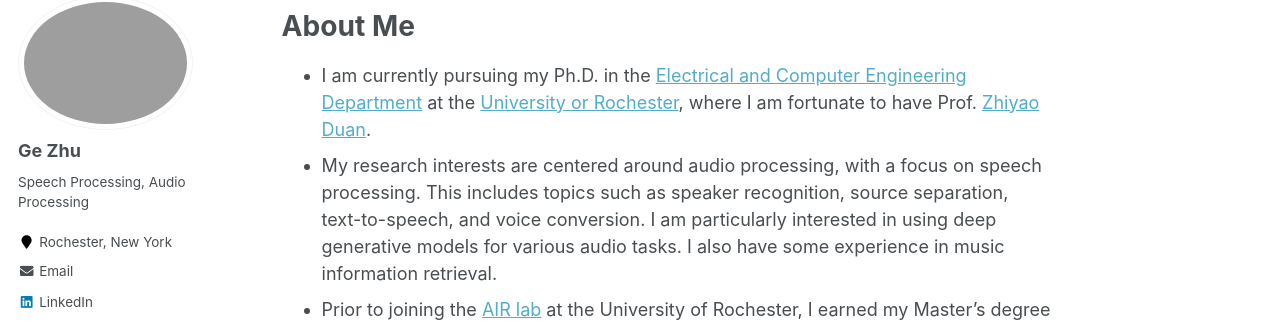
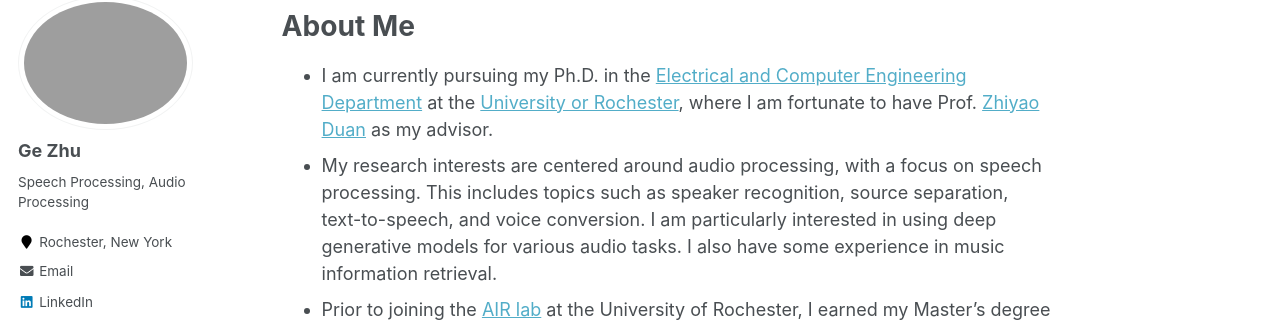
Before and after one commit to gzhu06/gzhu06.github.io, a Jekyll site: the page built from _pages/about.md, in a window 1280 px wide. Shown: the part 122-444 px from the top of the page. Built offline with Jekyll 4.4.1, drawn with Linux system fonts in a browser that asks for light colours; some web fonts are replaced.

Commit message:
update missing

```diff
--- a/_pages/about.md
+++ b/_pages/about.md
@@ -9,7 +9,7 @@ redirect_from:
 ---
 
 # About Me
-* I am currently pursuing my Ph.D. in the [Electrical and Computer Engineering Department](http://www.hajim.rochester.edu/ece/) at the [University or Rochester](https://rochester.edu/), where I am fortunate to have Prof. [Zhiyao Duan](http://www2.ece.rochester.edu/~zduan/).
+* I am currently pursuing my Ph.D. in the [Electrical and Computer Engineering Department](http://www.hajim.rochester.edu/ece/) at the [University or Rochester](https://rochester.edu/), where I am fortunate to have Prof. [Zhiyao Duan](http://www2.ece.rochester.edu/~zduan/) as my advisor.
 * My research interests are centered around audio processing, with a focus on speech processing. This includes topics such as speaker recognition, source separation, text-to-speech, and voice conversion. I am particularly interested in using deep generative models for various audio tasks. I also have some experience in music information retrieval.
 * Prior to joining the [AIR lab](http://www2.ece.rochester.edu/projects/air/index.html) at the University of Rochester, I earned my Master's degree in Acoustics from the Physics department at [Nanjing University](https://www.nju.edu.cn/en/main.psp). During my Master's, I focused on computational acoustics, room acoustics, loudspeaker array processing, and signal processing.
 * I received my Bachelor's degree in Physics from [Kuang Yaming Honors School](https://dii.nju.edu.cn/kym_en/) at Nanjing University.
```
